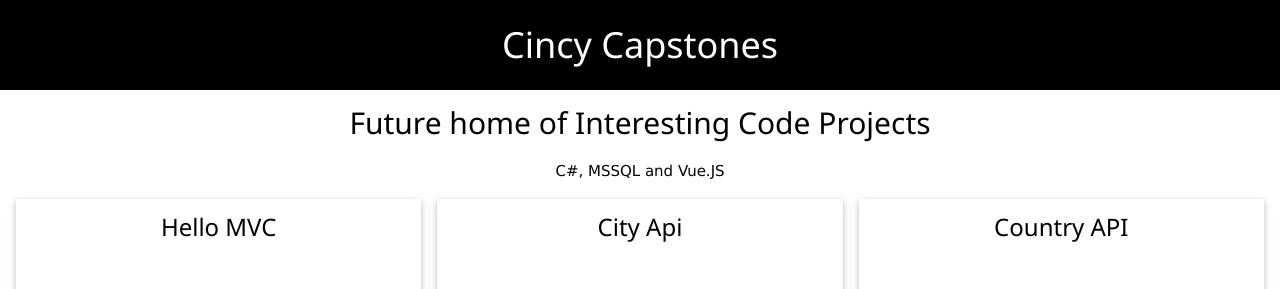
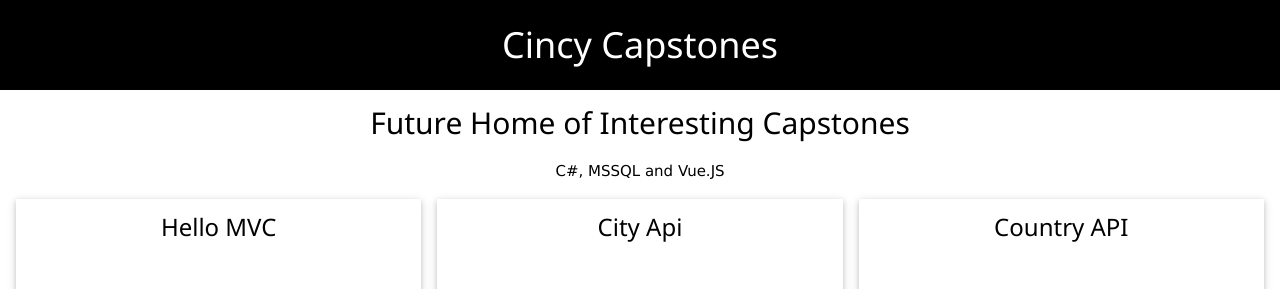
Before and after one commit to jriggs/cincycapstones, a plain HTML site: page index.html in a window 1280 px wide. Shown: the top 289 px of the page. Drawn offline with Linux system fonts and the light colour scheme.

```diff
--- a/index.html
+++ b/index.html
@@ -15,7 +15,7 @@
   <h1>Cincy Capstones</h1>
 </header>
 <div class="w3-center">
-  <h2>Future home of Interesting Code Projects</h2>
+  <h2>Future Home of Interesting Capstones</h2>
   <p>C#, MSSQL and Vue.JS</p>
 </div>
 
```
